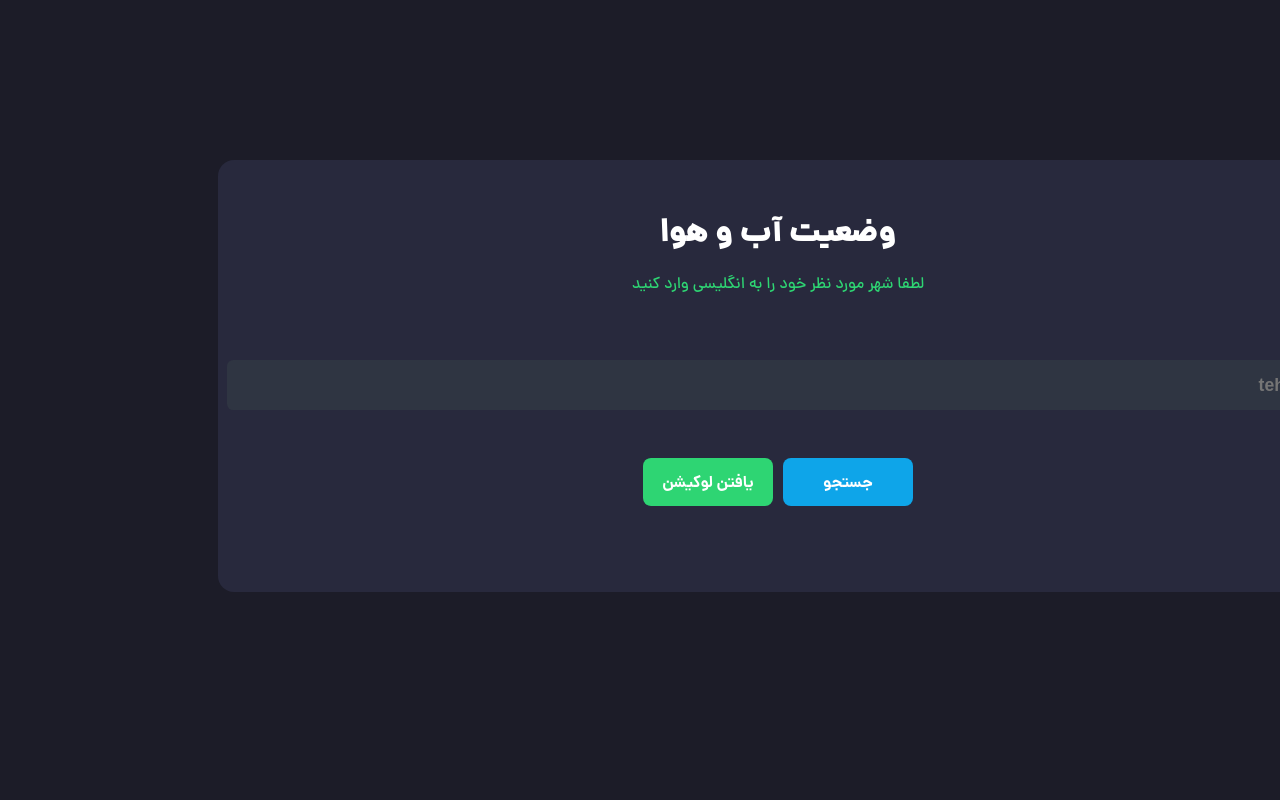
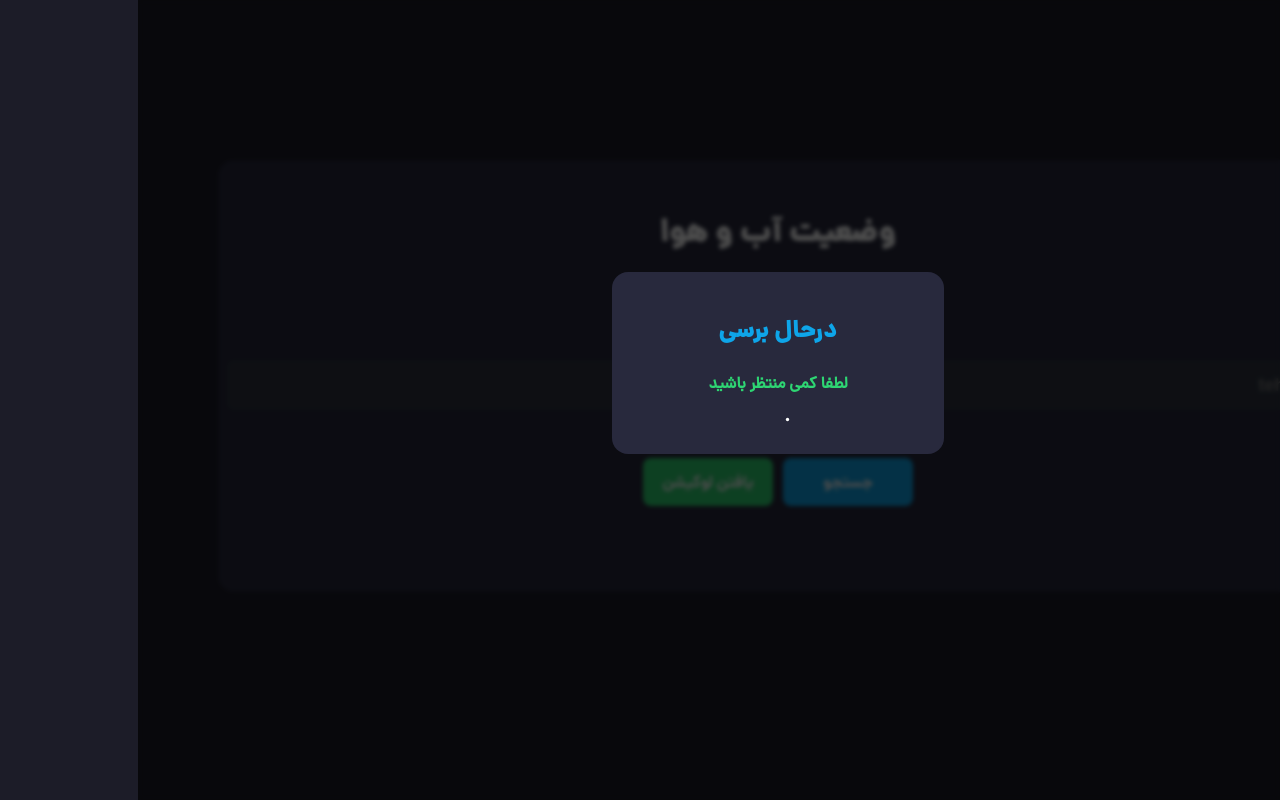
Before and after one commit to mohammadmehdidalvandii/weather-app, a React (Vite) app: page / in a window 1280 px wide. Both pictures are taken after a click on the button "جستجو". Built offline with nearby package versions, Linux system fonts and the light colour scheme.

Commit message:
created isLoading is success

```diff
--- /dev/null
+++ b/src/components/template/IsLoading/IsLoading.css
@@ -0,0 +1,58 @@
+.loading{
+    display: block;
+    width: 100%;
+}
+.loading_wrapper{
+    display: block;
+    text-align: center;
+    width: 300px;
+    height: 150px;
+    background-color: var(--success);
+    margin: 17rem auto;
+    padding: 1rem;
+    border-radius: 1rem;
+}
+.loading_title{
+    display: block;
+    font-family: var(--danaBlack);
+    font-size: 1.5rem;
+    color: var(--blue-100);
+}
+.loading_text{
+    font-size: 1rem;
+    font-weight: 700;
+    color: var(--secondary);
+}
+.loader, .loader:before, .loader:after {
+    border-radius: 50%;
+    width: 2.5em;
+    height: 2.5em;
+    animation-fill-mode: both;
+    animation: bblFadInOut 1.8s infinite ease-in-out;
+  }
+  .loader {
+    color: #FFF;
+    font-size: 2px;
+    position: relative;
+    text-indent: -9999em;
+    transform: translateZ(0);
+    animation-delay: -0.16s;
+  }
+  .loader:before,
+  .loader:after {
+    content: '';
+    position: absolute;
+    top: 0;
+  }
+  .loader:before {
+    left: -3.5em;
+    animation-delay: -0.32s;
+  }
+  .loader:after {
+    left: 3.5em;
+  }
+
+  @keyframes bblFadInOut {
+    0%, 80%, 100% { box-shadow: 0 2.5em 0 -1.3em }
+    40% { box-shadow: 0 2.5em 0 0 }
+  }
--- /dev/null
+++ b/src/components/template/IsLoading/IsLoading.jsx
@@ -0,0 +1,17 @@
+import React from 'react';
+import './IsLoading.css';
+
+function IsLoading() {
+  return (
+    <section className="loading">
+        <div className="loading_wrapper">
+            <h1 className="loading_title">درحال برسی</h1>
+            <p className="loading_text">لطفا کمی منتظر باشید
+            </p>
+                <span className="loader"></span>
+        </div>
+    </section>
+  )
+}
+
+export default IsLoading
--- a/src/components/template/Location/Location.jsx
+++ b/src/components/template/Location/Location.jsx
@@ -1,6 +1,17 @@
+import { useState } from "react";
 import "./Location.css";
+import IsLoading from "../IsLoading/IsLoading";
 
 function Location() {
+  const [loading , setLoading] = useState(false);
+
+  const handlerSearchCity = ()=>{
+    setLoading(true);
+    setTimeout(()=>{
+      setLoading(false)
+    },4000)
+  }
+
   return (
     <section className="location">
         <div className="container">
@@ -9,11 +20,18 @@ function Location() {
                 <p className="location_text">لطفا شهر مورد نظر خود را به انگلیسی وارد کنید </p>
                 <input type="text" className="location_input"  placeholder=" tehran "/>
                 <div className="location_buttons">
-                  <button className="location_btn">جستجو</button>
+                  <button className="location_btn"
+                  onClick={handlerSearchCity}
+                  >جستجو</button>
                   <button className="location_btn">یافتن لوکیشن</button>
                 </div>
             </div>
         </div>
+        {loading && (
+        <div className="shadow">
+          <IsLoading/>
+        </div>
+        )}
     </section>
   )
 }
--- a/src/index.css
+++ b/src/index.css
@@ -49,3 +49,13 @@ body{
   padding-right: 1rem;
   padding-left: 1rem;
 }
+/* <<<< Shadow >>>> */
+.shadow{
+  display: block;
+  width: 100%;
+  height: 100dvh;
+  position: fixed;
+  top: 0;
+  background-color: rgba(0,0,0,0.7);
+  backdrop-filter: blur(2px);
+}
```
